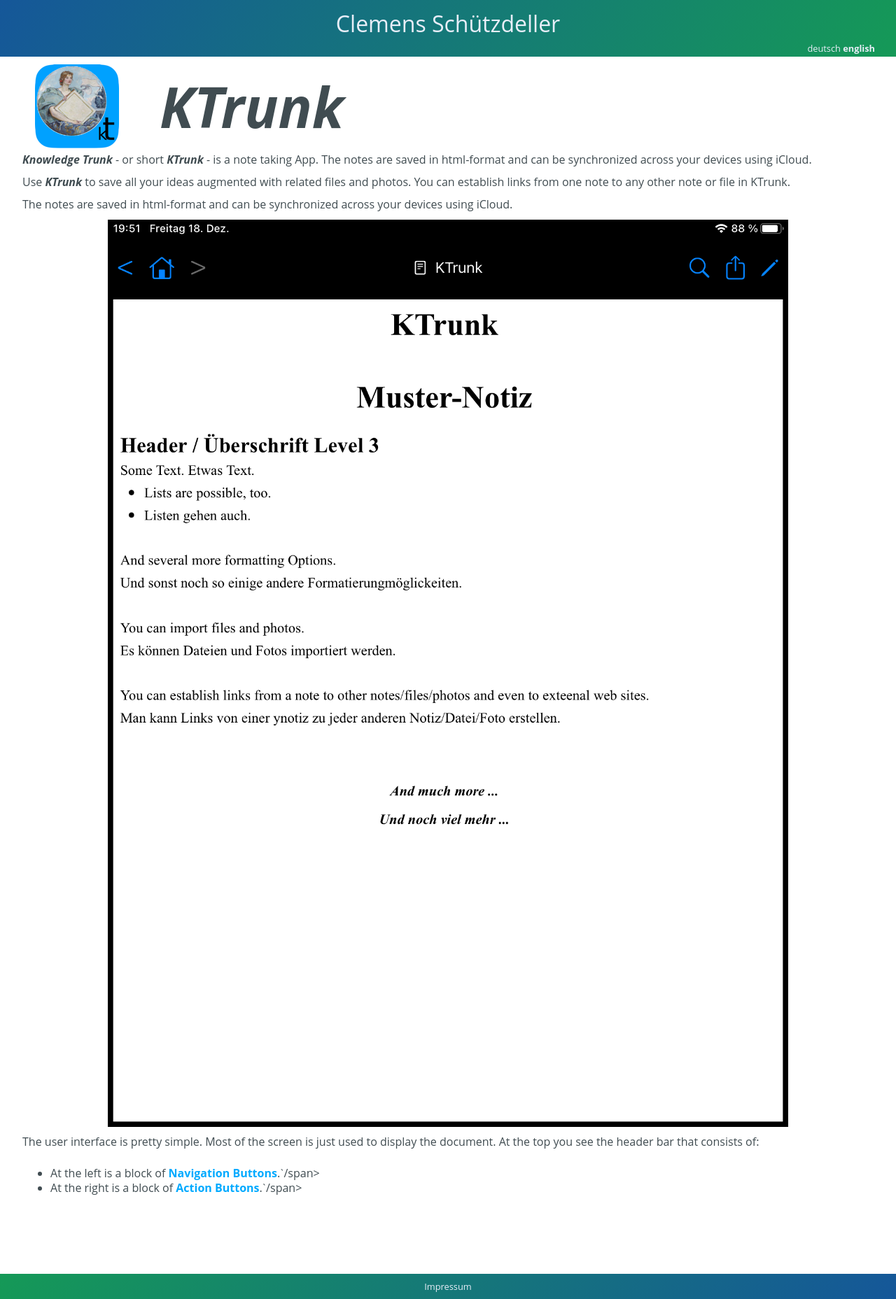
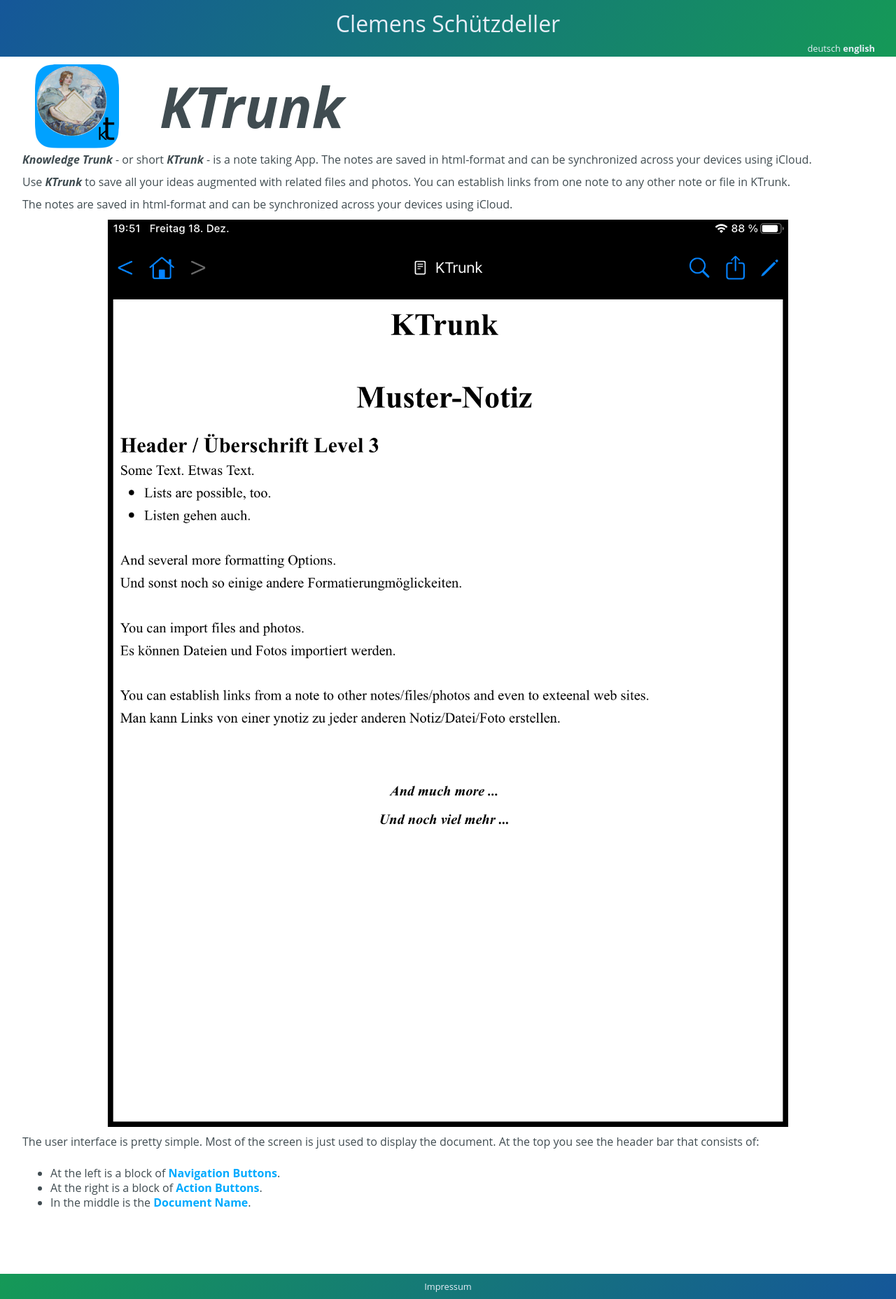
Before and after one commit to cs-LA/home, a Jekyll site: the page built from KTrunk/Manual.md, in a window 1280 px wide. Shown: the whole page at 70% size. Built offline with Jekyll 4.4.1, drawn with Linux system fonts in a browser that asks for light colours; our own code applies the rules of GitHub Pages for plain Markdown files.

Commit message:
Update Manual.md

```diff
--- a/KTrunk/Manual.md
+++ b/KTrunk/Manual.md
@@ -22,8 +22,9 @@
 
 
 
- * <span class="en">At the left is a block of **[Navigation Buttons](Manual/NavigationButtons.md)**.ˋ/span><span class="de">Zur linken ist ein Block von **[Navigation Buttons](Manual/NavigationButtons.md)**.</span>
- * <span class="en">At the right is a block of **[Action Buttons](Manual/ActionButtons.md)**.ˋ/span><span class="de">Zur rechten ist ein Block von **[Action Buttons](Manual/ActionButtons.md)**.</span>
+ * <span class="en">At the left is a block of **[Navigation Buttons](Manual/NavigationButtons.md)**.</span><span class="de">Zur Linken ist ein Block von **[Navigation Buttons](Manual/NavigationButtons.md)**.</span>
+ * <span class="en">At the right is a block of **[Action Buttons](Manual/ActionButtons.md)**.</span><span class="de">Zur Rechten ist ein Block von **[Action Buttons](Manual/ActionButtons.md)**.</span>
+ * <span class="en">In the middle is the  **[Document Name](Manual/DocumentTitle.md)**.</span><span class="de">In der Mitte ist der **[Dokumenten-Name](Manual/DocumentTitle.md)**.</span>
 
 
 <span class="en"></span>
```
